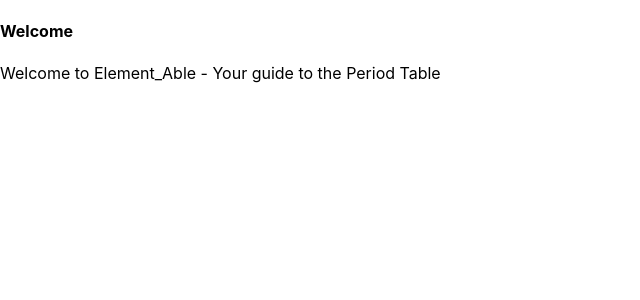
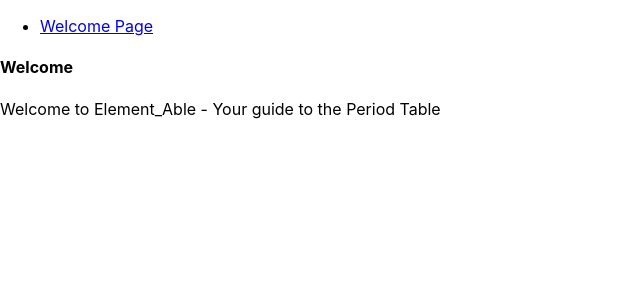
Before and after one commit to rich-back/Group-Project, a React (Create React App) app in the folder client/: page / in a window 1280 px wide. Shown: the top 300 px of the page, without its empty margins (0-640 px from the left). Built offline with nearby package versions, Linux system fonts and the light colour scheme.

Commit message:
added navbar

```diff
--- a/client/src/App.js
+++ b/client/src/App.js
@@ -2,12 +2,14 @@ import React, { useState } from "react"
 import { BrowserRouter as Router, Routes, Route } from "react-router-dom";
 import './App.css';
 import Welcome from "./pages/welcome";
+import NavBar from "./components/NavBar";
+
 
 const App = () => {
 
   return (
     <Router>
-      {/* <NavBar /> */}
+      <NavBar />
       <Routes>
         <Route path="/" element={<Welcome />} />
       </Routes>
--- /dev/null
+++ b/client/src/components/NavBar.js
@@ -0,0 +1,14 @@
+import React from "react";
+import { Link } from "react-router-dom";
+
+const NavBar = () => {
+    return (
+        <ul>
+            <li>
+                <Link to="/">Welcome Page</Link>
+            </li>
+        </ul>
+    );
+}
+
+export default NavBar;
```
